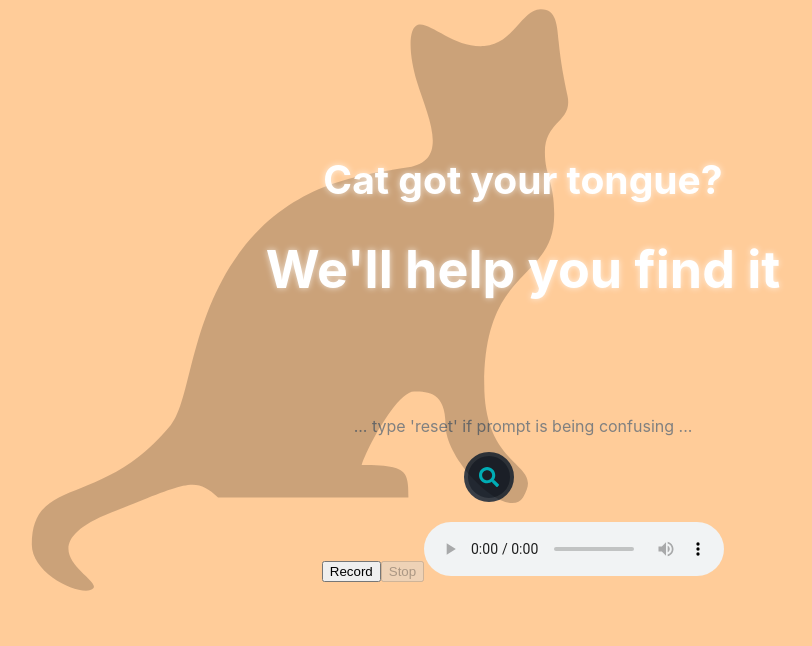
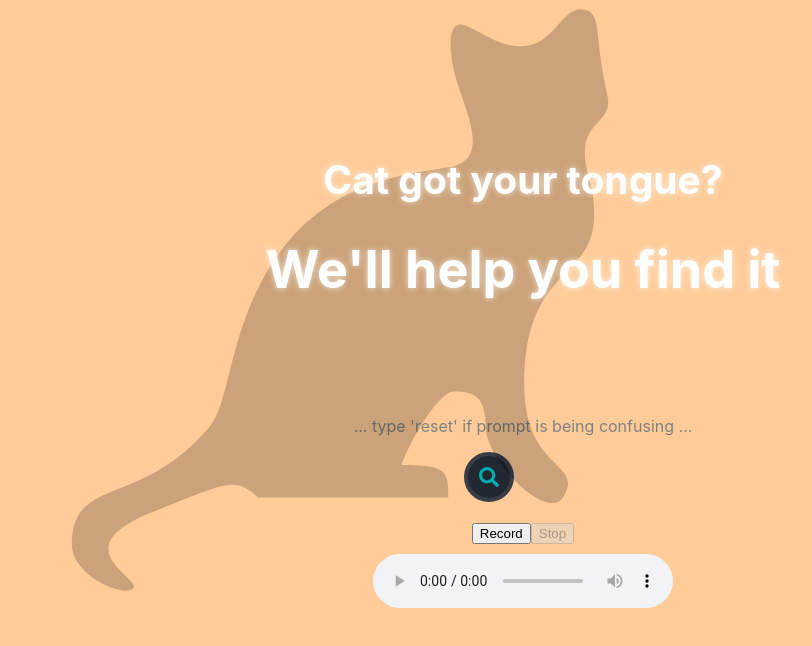
Before and after one commit to cnmnzhang/tip-of-your-tongue, a React (Create React App) app in the folder frontend/: page / in a window 1280 px wide. Shown: the top 646 px of the page, without its empty margins (117-929 px from the left). Built offline with nearby package versions, Linux system fonts and the light colour scheme; what mic-recorder-to-mp3 would draw is missing.

Commit message:
home page formatting

```diff
--- a/frontend/src/App.jsx
+++ b/frontend/src/App.jsx
@@ -35,9 +35,6 @@ function App() {
 
         <Search />
 
-
-
-
       <Audio />
 
 
--- a/frontend/src/assets/index.css
+++ b/frontend/src/assets/index.css
@@ -23,7 +23,7 @@ code {
   position: absolute;
   z-index: 2;
   margin-top: 25vmin;
-  left: 10vmin;
+  left: 15vmin;
   opacity: 0.2;
 }
 
@@ -122,3 +122,7 @@ p {
   margin: 20px;
 
 }
+
+.audio-output {
+  margin: 10px;
+}
--- a/frontend/src/components/Audio.jsx
+++ b/frontend/src/components/Audio.jsx
@@ -91,7 +91,10 @@ import MicRecorder from 'mic-recorder-to-mp3'
         <button onClick={this.stop} disabled={!this.state.isRecording}>
           Stop
         </button>
-        <audio src={this.state.blobURL} controls="controls" />
+        <div>
+        <audio className="audio-output" src={this.state.blobURL} controls="controls" />
+
+        </div>
       </div>
       )
 
--- a/frontend/src/components/Search.jsx
+++ b/frontend/src/components/Search.jsx
@@ -64,7 +64,9 @@ function Search() {
   return (
     <div>
 
-      <p>... type 'reset' if prompt is being confusing ...</p>
+<p>
+        ... type 'reset' if prompt is being confusing ...
+      </p>
 
       <Container
         onMouseEnter={() => setIsHovered(true)}
```
